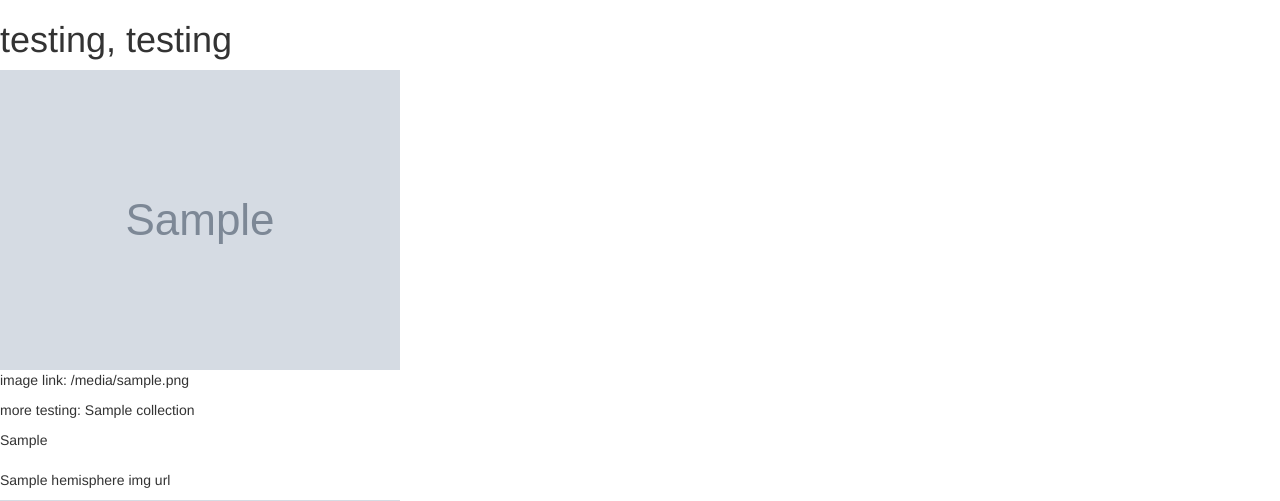
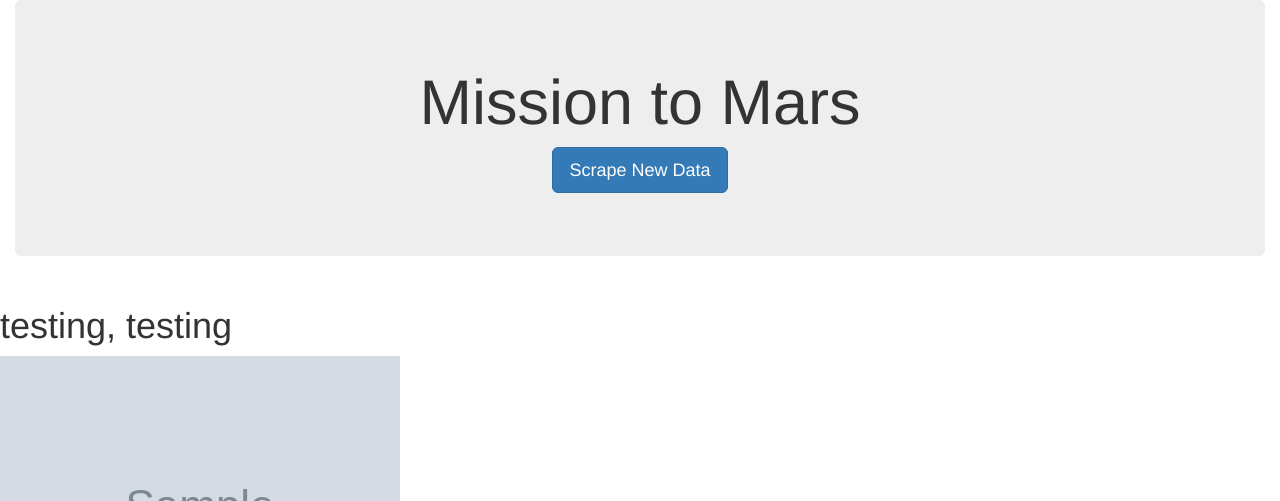
Before and after one commit to kellnergp/mars-web-scraping, a Flask app: page / in a window 1280 px wide. Shown: the top 501 px of the page. Run offline with Flask 2, Linux system fonts and the light colour scheme; grey boxes marked "Sample" are stand-in pictures; a database or web service that is not in the repository returns one stand-in record (values such as "Sample title"); some libraries are stand-ins or nearby versions.

Commit message:
template: added jumbotron with header and rescrape button

```diff
--- a/Missions_to_Mars/templates/index.html
+++ b/Missions_to_Mars/templates/index.html
@@ -10,6 +10,19 @@
 </head>
 
 <body>
+  <div class="container-fluid">
+    <div class="jumbotron text-center">
+      <h1>Mission to Mars</h1>
+      <p><a class="btn btn-primary btn-lg" href="/scrape" role="button">Scrape New Data</a></p>
+    </div>
+  </div>
+
+
+
+
+
+
+
   <h1>testing, testing</h1>
   <img src= "{{ mission_data.featured_img_url }}" alt="testing">
   <p>image link: {{ mission_data.featured_img_url }}</p>
```
